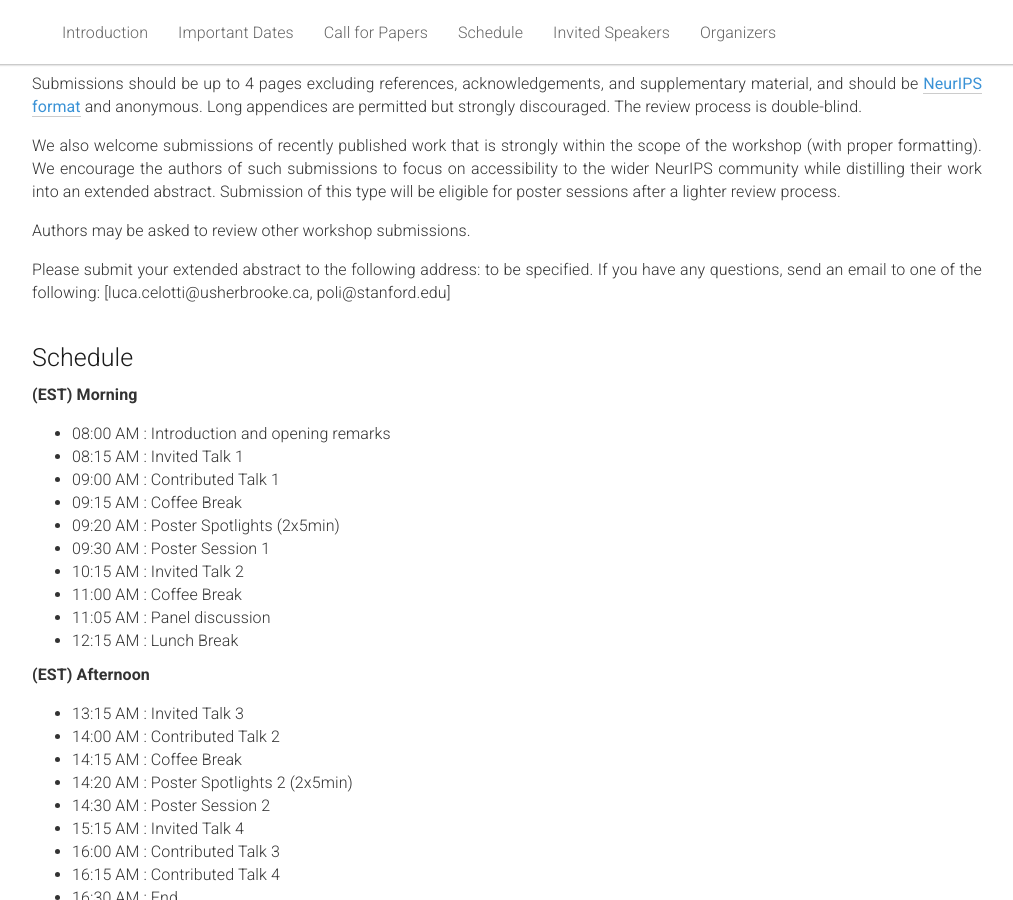
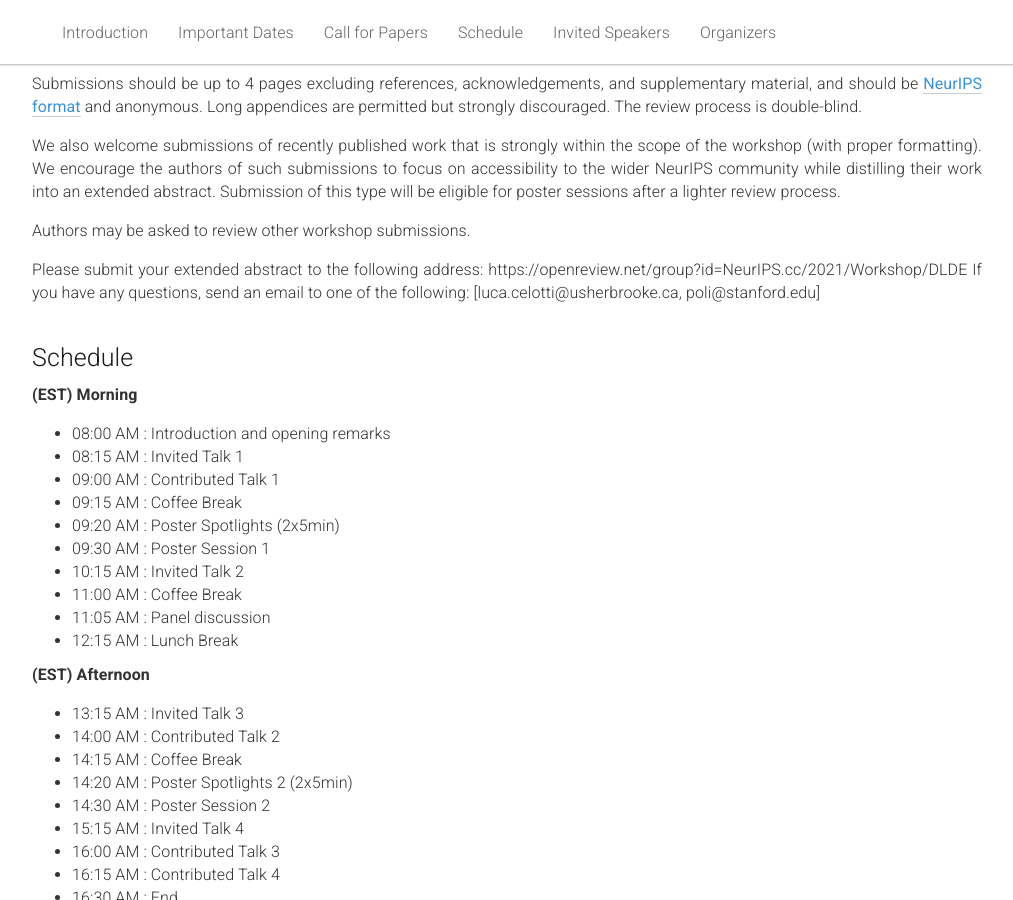
Before and after one commit to dl-de/dl-de.github.io, a Jekyll site: the page built from _pages/home.md, in a window 1280 px wide and 900 px high, scrolled down 1433 px. Shown: the whole window, without its empty margins (133-1146 px from the left). Built offline with Jekyll 4.4.1, drawn with Linux system fonts in a browser that asks for light colours.

Commit message:
added link

```diff
--- a/_pages/home.md
+++ b/_pages/home.md
@@ -144,7 +144,7 @@ The scope of the workshop spans topics at the intersection of DL and DEs, includ
   Authors may be asked to review other workshop submissions.
   </p>
   <p>
-  Please submit your extended abstract to the following address: to be specified.
+  Please submit your extended abstract to the following address: https://openreview.net/group?id=NeurIPS.cc/2021/Workshop/DLDE
   If you have any questions, send an email to one of the following: [luca.celotti@usherbrooke.ca, poli@stanford.edu]
   </p>
 
```
